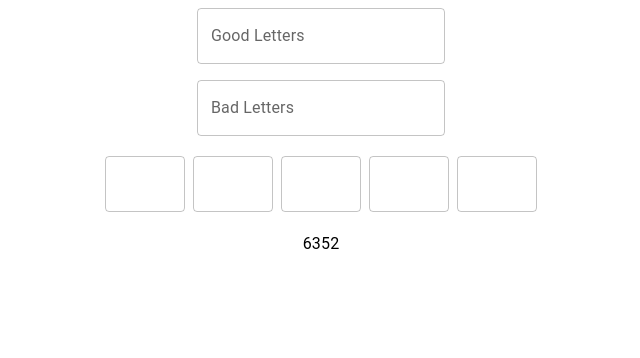
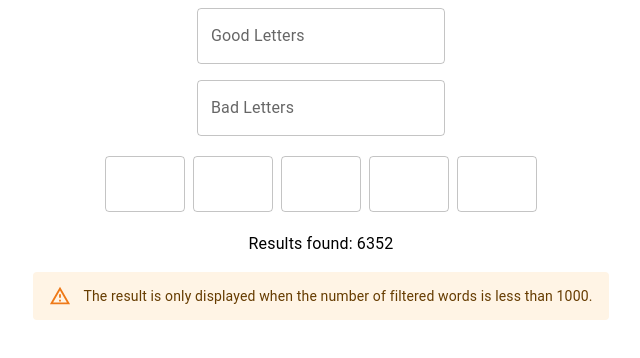
Before and after one commit to kulcsarrudolf/wordle-suggestions, a React (Create React App) app: page / in a window 1280 px wide. Shown: the top 358 px of the page, without its empty margins (319-959 px from the left). Built offline with nearby package versions, Linux system fonts and the light colour scheme.

Commit message:
Results section updated

```diff
--- a/src/components/Main.tsx
+++ b/src/components/Main.tsx
@@ -1,5 +1,5 @@
 import { useEffect, useState } from 'react';
-import { TextField, Grid, Chip, Stack, Typography } from '@mui/material';
+import { TextField, Grid, Chip, Stack, Typography, Alert } from '@mui/material';
 
 import { getWordleSuggestions } from '../service/wordle-suggestions';
 
@@ -103,8 +103,17 @@ const Main = () => {
         </Grid>
 
         <Grid item>
-          <Typography>{suggestions.length}</Typography>
+          <Typography>{`Results found: ${suggestions.length}`}</Typography>
         </Grid>
+
+        {suggestions.length >= 1000 && (
+          <Grid item>
+            <Alert severity="warning">
+              The result is only displayed when the number of filtered words is less than 1000.
+            </Alert>
+          </Grid>
+        )}
+
         {suggestions.length < 1000 && (
           <Grid item>
             {suggestions.map((word) => (
```
